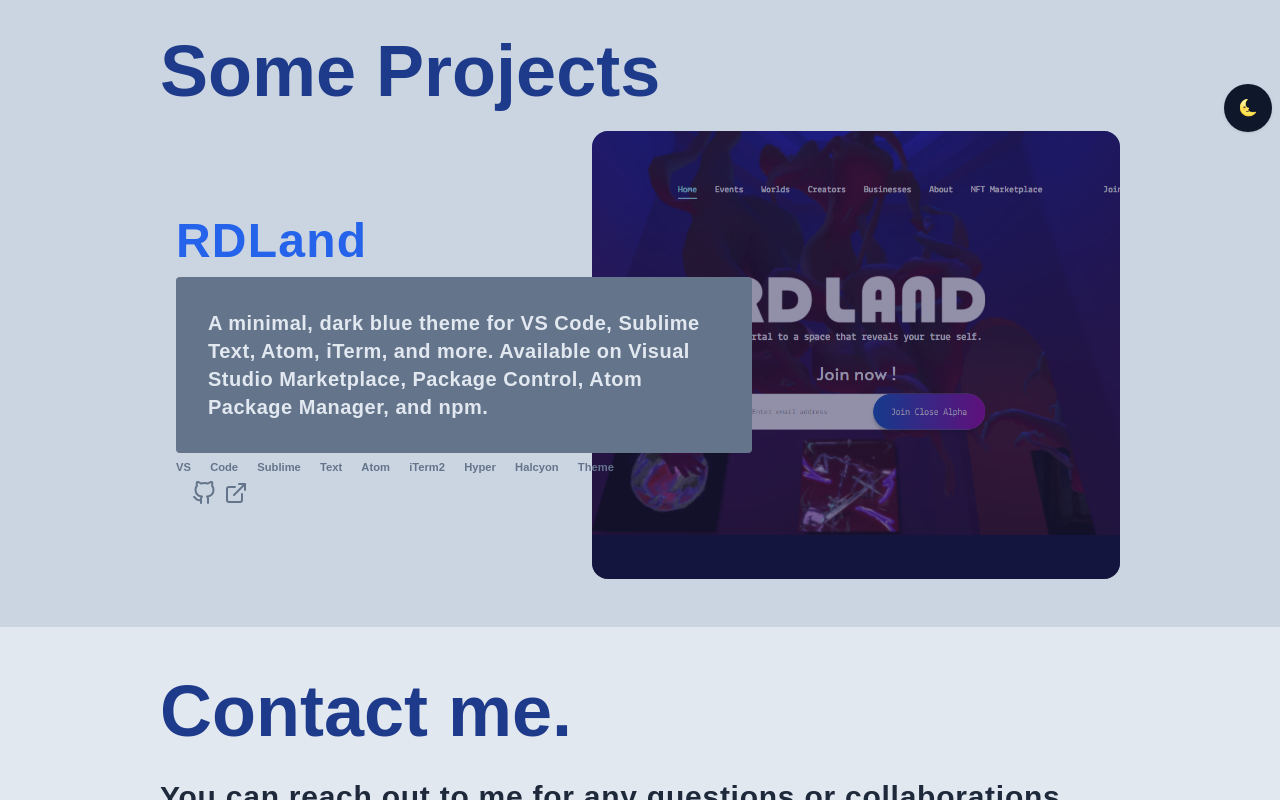
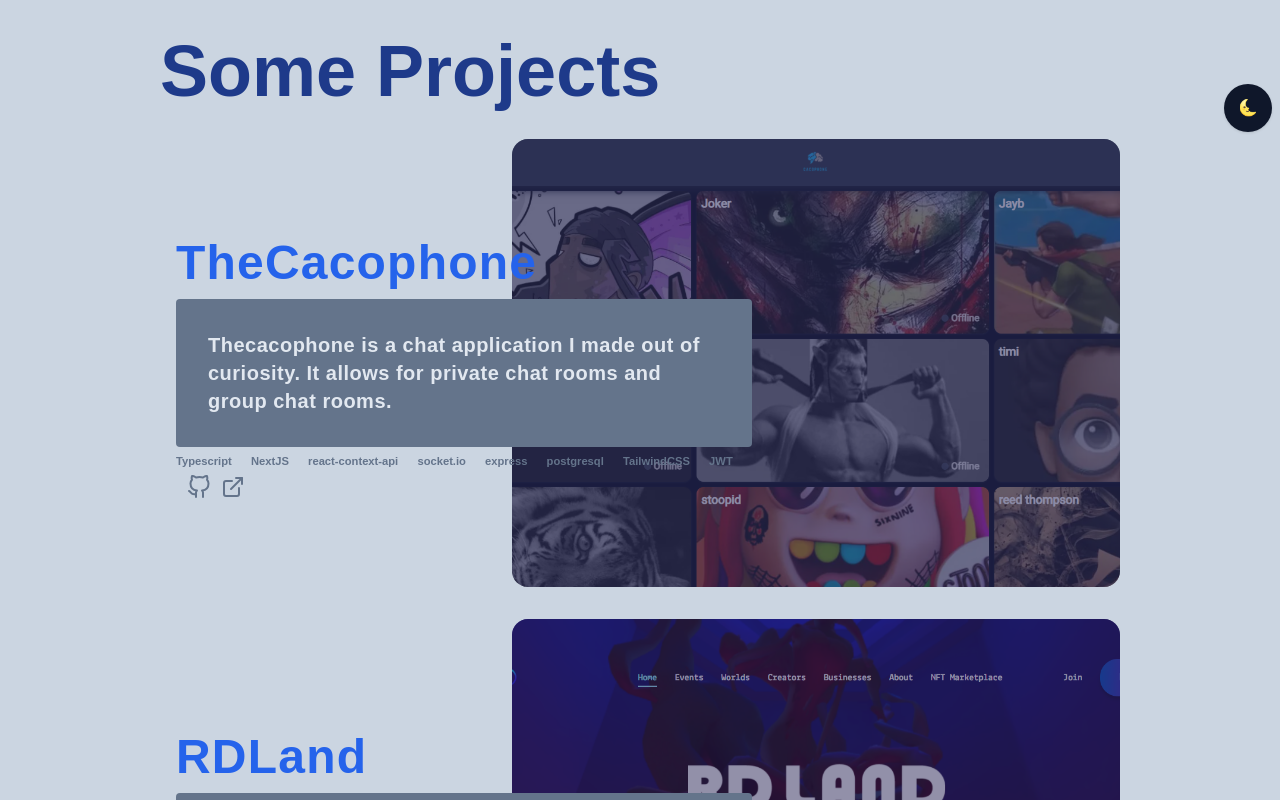
Before and after one commit to fiyintheslim/portfolio_1.0, a Next.js app: page / in a window 1280 px wide. Shown: the part 660-1460 px from the top of the page. Built offline with nearby package versions, Linux system fonts and the light colour scheme; a web font is replaced by a local one.

Commit message:
complete projects component

```diff
--- a/components/ProjectCard.tsx
+++ b/components/ProjectCard.tsx
@@ -8,26 +8,35 @@ interface Props {
     name:string,
     src:string,
     desc:string,
-    tech:string[]
+    tech:string[],
+    links:{
+      github:string,
+      live:string
     }
   }
-const tech = ['VS', 'Code', 'Sublime', 'Text', 'Atom','iTerm2', 'Hyper', 'Halcyon', 'Theme']
-const ComponentCard = () => {
+}
+// const tech = ['VS', 'Code', 'Sublime', 'Text', 'Atom','iTerm2', 'Hyper', 'Halcyon', 'Theme']
+const ComponentCard = ({project} : Props) => {
+  const {name, src, desc, tech, links} = project
   return (
     <div className={`${style.projectContainer}`}>
       <div className={`${style.info}`}>
-        <h3 className={`header-2 ${style.title}`}>RDLand</h3>
-        <p className={`content-2 ${style.description} bg-inherit lg:bg-slate-500 w-full rounded lg:p-8 max-w lg:max-w-xl dark:lg:bg-slate-900`}>A minimal, dark blue theme for VS Code, Sublime Text, Atom, iTerm, and more. Available on Visual Studio Marketplace, Package Control, Atom Package Manager, and npm.</p>
+        <h3 className={`header-2 ${style.title}`}>{name}</h3>
+        <p className={`content-2 ${style.description} bg-inherit lg:bg-slate-500 w-full rounded lg:p-8 max-w lg:max-w-xl dark:lg:bg-slate-900`}>{desc}</p>
         <p className={`${style.technologies} text-slate-500 text-lg font-bold`}>
           {tech.map((t, i)=><span key={i} className={`${style.tech}`}>{t}</span>)}
         </p>
         <div className={`${style.iconsContainer}`}>
-          <a rel="noreferrer" target="_blank" href=""></a>
+          {links.github &&
+          <a rel="noreferrer" target="_blank" href={links.github}>
             <svg xmlns="http://www.w3.org/2000/svg" role="img" viewBox="0 0 24 24" fill="none" stroke="currentColor" strokeWidth="2" strokeLinecap="round" strokeLinejoin="round" className={`feather feather-github ${style.icon} stroke-slate-500 hover:stroke-blue-600`}>
               <title>GitHub</title>
               <path d="M9 19c-5 1.5-5-2.5-7-3m14 6v-3.87a3.37 3.37 0 0 0-.94-2.61c3.14-.35 6.44-1.54 6.44-7A5.44 5.44 0 0 0 20 4.77 5.07 5.07 0 0 0 19.91 1S18.73.65 16 2.48a13.38 13.38 0 0 0-7 0C6.27.65 5.09 1 5.09 1A5.07 5.07 0 0 0 5 4.77a5.44 5.44 0 0 0-1.5 3.78c0 5.42 3.3 6.61 6.44 7A3.37 3.37 0 0 0 9 18.13V22"></path>
             </svg>
-          <a rel="noreferrer" target="_blank" href="">
+          </a>
+          }
+          {links.live &&
+            <a rel="noreferrer" target="_blank" href={links.live}>
               <svg xmlns="http://www.w3.org/2000/svg" role="img" viewBox="0 0 24 24" fill="none" stroke="currentColor" strokeWidth="2" strokeLinecap="round" strokeLinejoin="round" className={`feather feather-external-link ${style.icon} stroke-slate-500 hover:stroke-blue-600`}>
                 <title>External Link</title>
                 <path d="M18 13v6a2 2 0 0 1-2 2H5a2 2 0 0 1-2-2V8a2 2 0 0 1 2-2h6"></path>
@@ -35,10 +44,11 @@ const ComponentCard = () => {
                 <line x1="10" y1="14" x2="21" y2="3"></line>
               </svg>
             </a>
+          }
         </div>
       </div>
       <div className={`${style.img}`}>
-        <Image layout="fill" src="/projects/rdland.png" />
+        <Image layout="fill" src={src} />
       </div>
     </div>
   )
--- a/pages/index.tsx
+++ b/pages/index.tsx
@@ -3,6 +3,7 @@ import Head from 'next/head'
 import Image from 'next/image'
 import About from "../layouts/About"
 import ProjectCard from "../components/ProjectCard"
+import {TheCacophone, rdLand} from "../utilities/projects"
 
 
 const Home: NextPage = () => {
@@ -12,7 +13,8 @@ const Home: NextPage = () => {
       <section className={`container-custom py-12 bg-slate-300 dark:bg-neutral-800`}>
         <h3 className={`header-1`}>Some Projects</h3>
         <div>
-          <ProjectCard />
+          <ProjectCard project={TheCacophone} />
+          <ProjectCard project={rdLand} />
         </div>
       </section>
       <section className={`container-custom container--vertical--spacing`}>
--- a/styles/scss/projectcard.module.scss
+++ b/styles/scss/projectcard.module.scss
@@ -4,6 +4,7 @@
     height: 28rem;
     width: 100%;
     padding: 0 1rem;
+    margin: 2rem 0;
     @media only screen and (min-width: 1024px){
         min-height: 28rem;
         max-width:70rem;
@@ -69,7 +70,7 @@
 
     }
     @media only screen and (min-width: 1024px){
-        width: 33rem;
+        width: 38rem;
         height: 100%;
     }
 }
--- /dev/null
+++ b/utilities/projects.ts
@@ -0,0 +1,28 @@
+const temp = {
+    name:"",
+    src:"",
+    desc:"",
+    tech:[]
+}
+
+export const rdLand  = {
+    name:"RDLand",
+    src:"/projects/rdland.png",
+    desc:`RDLand is a frontend project built for a platform that runs on the metaverse.`,
+    tech:["react", "react-router-dom", "scss"],
+    links:{
+        github:"",
+        live:"https://rdland2.netlify.app"
+    }
+}
+
+export const TheCacophone = {
+    name:"TheCacophone",
+    src:"/projects/thecacophone.png",
+    desc:`Thecacophone is a chat application I made out of curiosity. It allows for private chat rooms and group chat rooms. `,
+    tech:["Typescript", "NextJS", "react-context-api", "socket.io", "express", "postgresql", "TailwindCSS", "JWT"],
+    links:{
+        github:"https://github.com/fiyintheslim/node-chat-app",
+        live:"http://thecacophone.herokuapp.com"
+    }
+}
```
Lines whose indentation alone changed are shown as unchanged.
